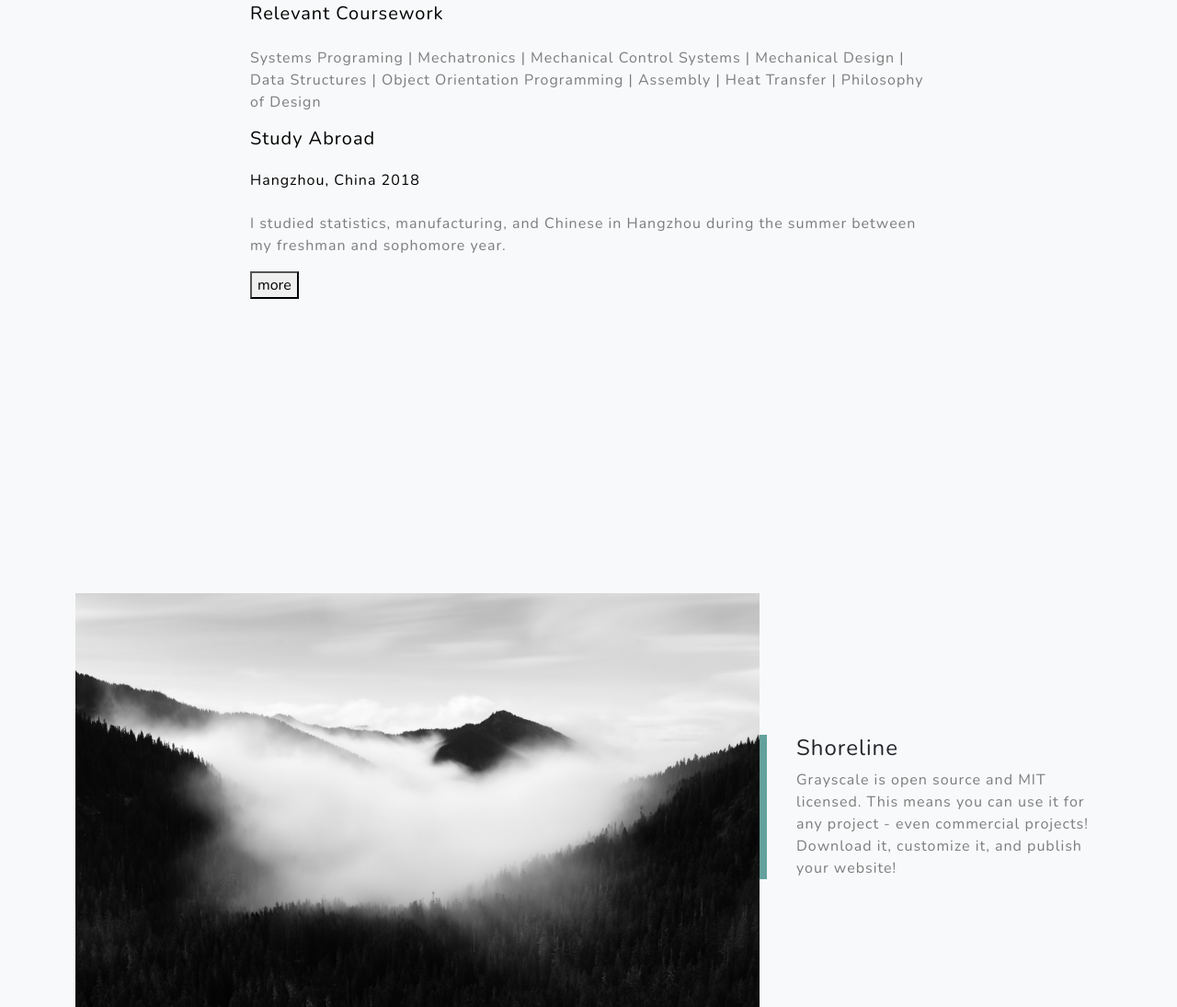
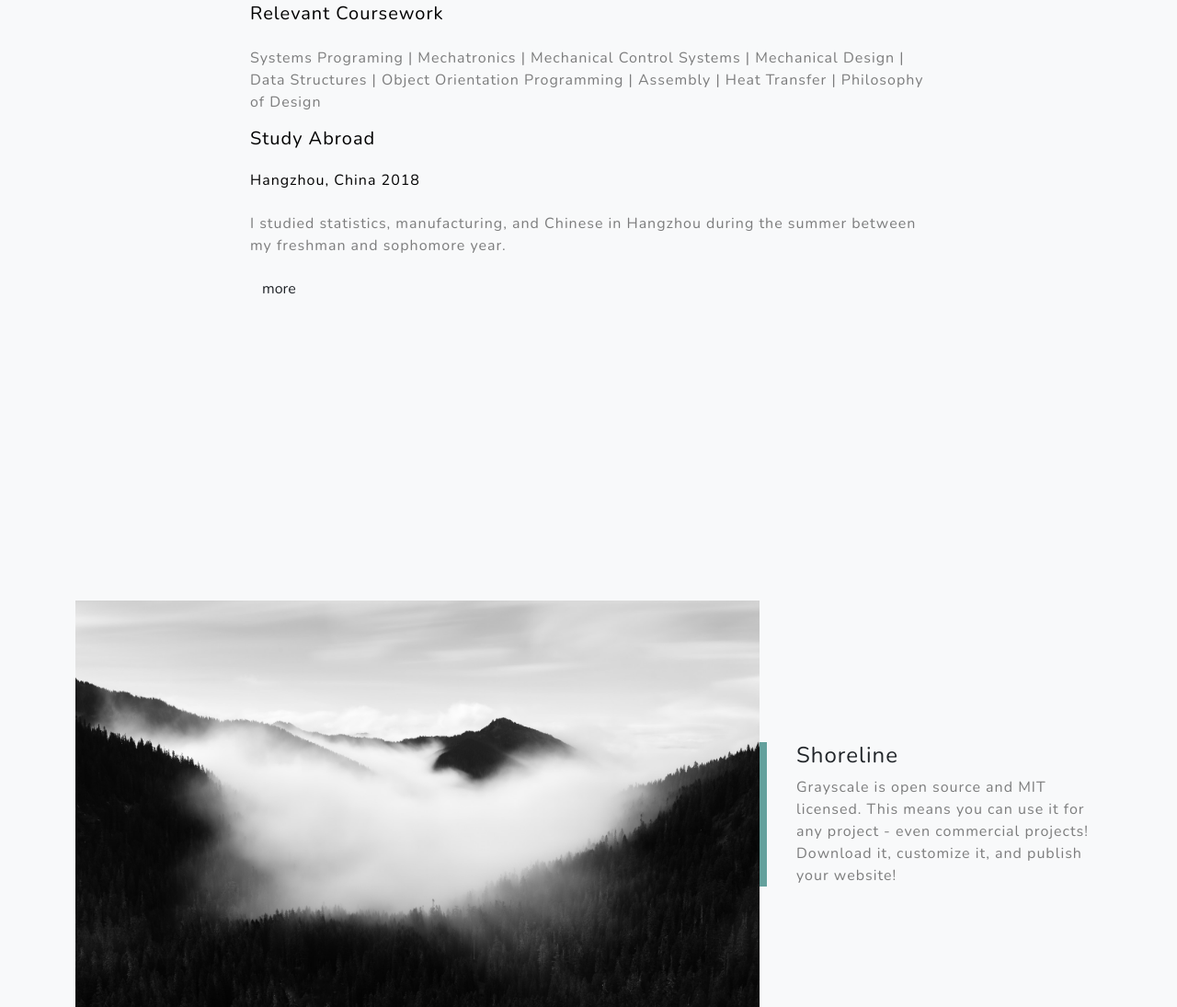
Before and after one commit to hunter-morse/dhmorse.github.io, a plain HTML site: page index.html in a window 1280 px wide. Shown: the part 2195-3290 px from the top of the page at 92% size. Drawn offline with nearby package versions, Linux system fonts and the light colour scheme.

Commit message:
button testing

```diff
--- a/index.html
+++ b/index.html
@@ -107,7 +107,7 @@
                         <p class="text-black-50">
                             I studied statistics, manufacturing, and Chinese in Hangzhou during the summer between my freshman and sophomore year.
                         </p>
-                        <button onclick="moreStudyAbroad()" id ="btn_moreStudyAbroad">more</button>
+                        <button class="btn_on btn_off" onclick="moreStudyAbroad()" id ="btn_moreStudyAbroad">more</button>
                         <script>
                             function moreStudyAbroad(){
                                 var btn = document.getElementByID("btn_moreStudyAbroad");
@@ -123,7 +123,33 @@
                                 }
                             }
                         </script>
+                        <style>
+                            .btn_on {
+                                display: inline-block;
+                                font-weight: 400;
+                                color: #212529;
+                                text-align: center;
+                                vertical-align: middle;
+                                -webkit-user-select: none;
+                                   -moz-user-select: none;
+                                    -ms-user-select: none;
+                                        user-select: none;
+                                background-color: transparent;
+                                border: 1px solid transparent;
+                                padding: 0.375rem 0.75rem;
+                                font-size: 1rem;
+                                line-height: 1.5;
+                                border-radius: 0.25rem;
+                                transition: color 0.15s ease-in-out, background-color 0.15s ease-in-out, border-color 0.15s ease-in-out, box-shadow 0.15s ease-in-out;
+                            }
+                        </style>
                     </div>
+
+                    <div id = "studyAbroad" style="display: none;">
+                        <p>~Abroad~</p>
+
+                    </div>
+
                 </div>
             </div>
 
```
